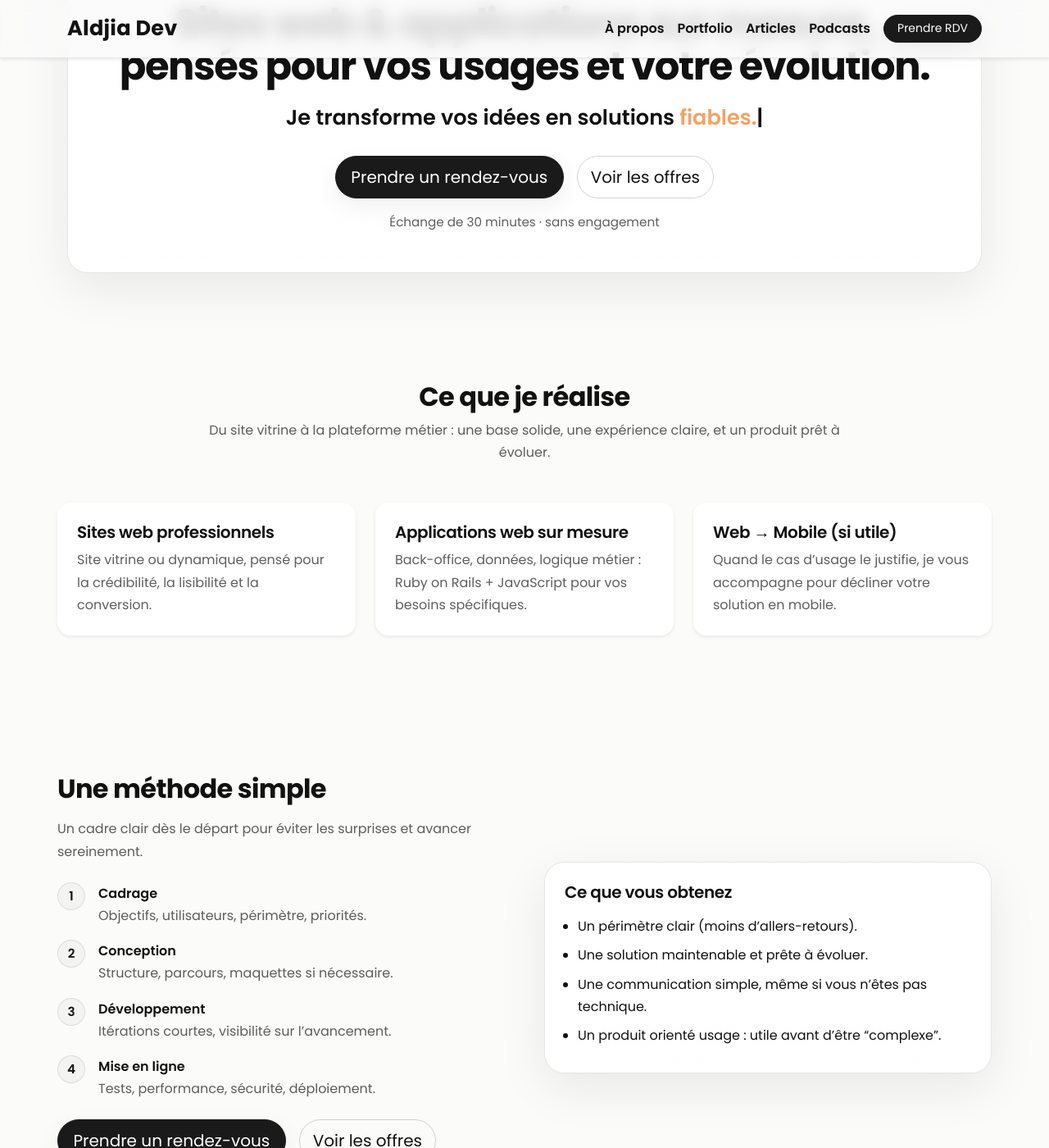
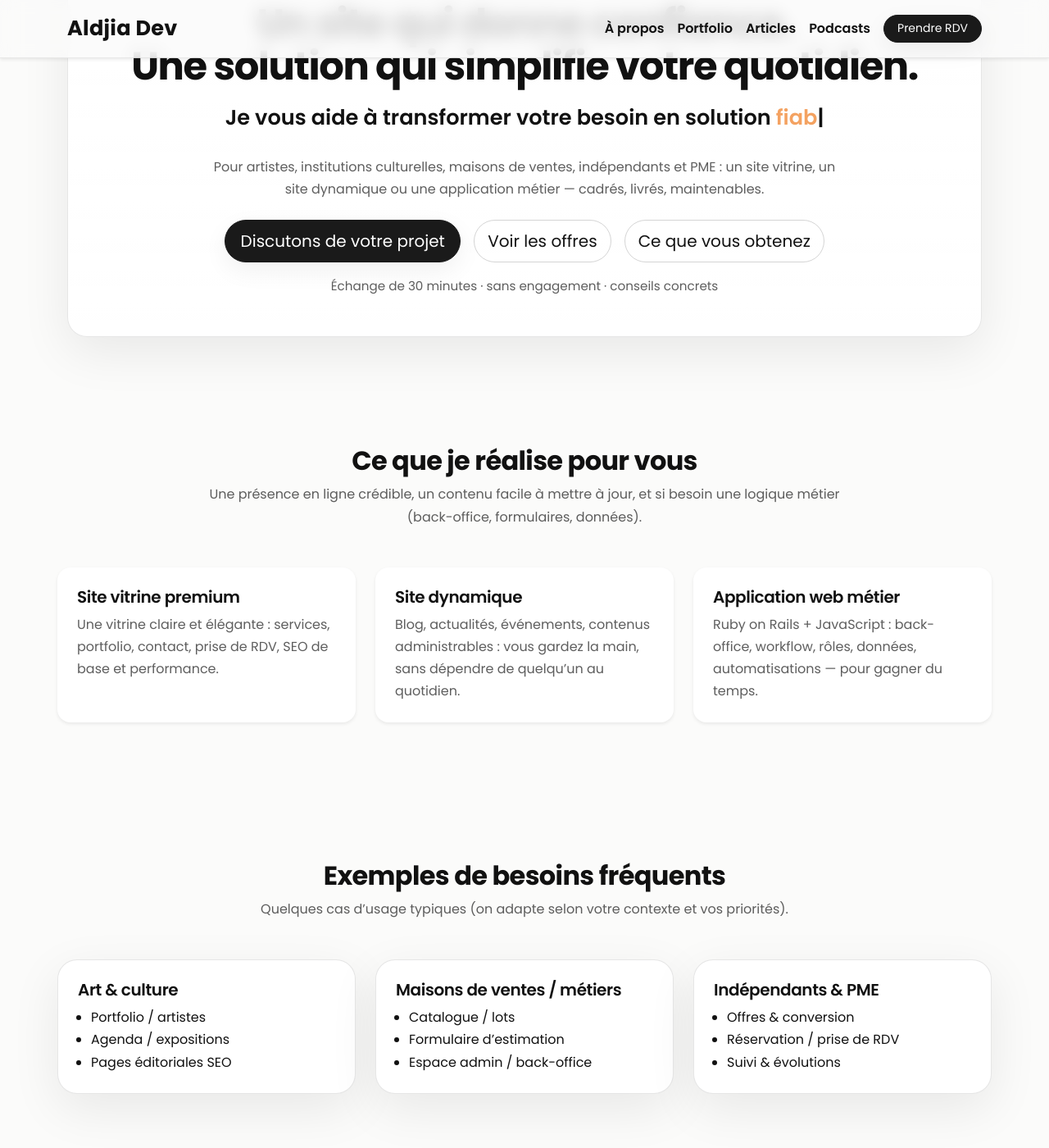
Before and after one commit to AldjiaDev/aldjia.dev, a Jekyll site: the page built from index.html, in a window 1280 px wide and 1400 px high, scrolled down 226 px. Shown: the whole window at 82% size. Built offline with Jekyll 4.4.1, drawn with Linux system fonts in a browser that asks for light colours; some of the changed text lies outside the part shown.

Commit message:
Refactor homepage to be more client-focused and value-driven

```diff
--- a/index.html
+++ b/index.html
@@ -1,7 +1,7 @@
 ---
 layout: default
-title: "Développeuse Fullstack Ruby on Rails freelance"
-description: "Je conçois des sites web et applications sur mesure pour professionnels et indépendants : clairs, fiables et évolutifs."
+title: "Sites web & applications Ruby on Rails — sur mesure, clairs et évolutifs"
+description: "Je conçois des sites web et applications sur mesure pour professionnels et indépendants : crédibles, rapides, pensés pour vos usages et votre croissance."
 ---
 
 <div class="home">
@@ -12,34 +12,39 @@ description: "Je conçois des sites web et applications sur mesure pour professi
       <div class="col-lg-12">
         <div class="hero-card text-center p-5">
 
-          <p class="kicker mb-3">Développeuse Fullstack freelance</p>
+          <p class="kicker mb-3">Développement web sur mesure</p>
 
           <h1 class="display-5 fw-bold mb-3 hero-title">
-            Sites web & applications sur mesure,<br class="d-none d-md-block">
-            pensés pour vos usages et votre évolution.
+            Un site qui donne confiance.<br class="d-none d-md-block">
+            Une solution qui simplifie votre quotidien.
           </h1>
 
           <p class="mb-4" style="font-size: 1.6rem; font-weight: 600; line-height: 1.35;">
-            Je transforme vos idées en solutions
+            Je vous aide à transformer votre besoin en solution
             <span style="display:inline-block; overflow: visible !important;">
               <span id="typed-text" style="color: var(--primary);"></span>
             </span>
           </p>
 
+          <p class="muted maxw mb-4">
+            Pour artistes, institutions culturelles, maisons de ventes, indépendants et PME :
+            un site vitrine, un site dynamique ou une application métier — cadrés, livrés, maintenables.
+          </p>
 
           <div class="d-flex justify-content-center gap-3 flex-wrap">
             <a href="https://cal.com/aldjia-boughias"
                target="_blank"
                rel="noopener"
                class="btn btn-primary btn-lg">
-              Prendre un rendez-vous
+              Discutons de votre projet
             </a>
 
             <a href="#offres" class="btn btn-outline-primary btn-lg">Voir les offres</a>
+            <a href="#reassurance" class="btn btn-outline-primary btn-lg">Ce que vous obtenez</a>
           </div>
 
           <p class="muted mt-3 mb-0" style="font-size: .95rem;">
-            Échange de 30 minutes · sans engagement
+            Échange de 30 minutes · sans engagement · conseils concrets
           </p>
 
         </div>
@@ -50,49 +55,95 @@ description: "Je conçois des sites web et applications sur mesure pour professi
   <!-- CE QUE JE FAIS -->
   <section class="container section">
     <div class="text-center mb-5">
-      <h2 class="section-title mb-2">Ce que je réalise</h2>
+      <h2 class="section-title mb-2">Ce que je réalise pour vous</h2>
       <p class="muted maxw">
-        Du site vitrine à la plateforme métier : une base solide, une expérience claire, et un produit prêt à évoluer.
+        Une présence en ligne crédible, un contenu facile à mettre à jour, et si besoin une logique métier (back-office, formulaires, données).
       </p>
     </div>
 
     <div class="row g-4">
       <div class="col-md-4">
         <div class="p-4 bg-white rounded-4 shadow-sm h-100">
-          <h3 class="h5 fw-semibold mb-2">Sites web professionnels</h3>
+          <h3 class="h5 fw-semibold mb-2">Site vitrine premium</h3>
           <p class="muted mb-0">
-            Site vitrine ou dynamique, pensé pour la crédibilité, la lisibilité et la conversion.
+            Une vitrine claire et élégante : services, portfolio, contact, prise de RDV, SEO de base et performance.
           </p>
         </div>
       </div>
 
       <div class="col-md-4">
         <div class="p-4 bg-white rounded-4 shadow-sm h-100">
-          <h3 class="h5 fw-semibold mb-2">Applications web sur mesure</h3>
+          <h3 class="h5 fw-semibold mb-2">Site dynamique</h3>
           <p class="muted mb-0">
-            Back-office, données, logique métier : Ruby on Rails + JavaScript pour vos besoins spécifiques.
+            Blog, actualités, événements, contenus administrables : vous gardez la main, sans dépendre de quelqu’un au quotidien.
           </p>
         </div>
       </div>
 
       <div class="col-md-4">
         <div class="p-4 bg-white rounded-4 shadow-sm h-100">
-          <h3 class="h5 fw-semibold mb-2">Web → Mobile (si utile)</h3>
+          <h3 class="h5 fw-semibold mb-2">Application web métier</h3>
           <p class="muted mb-0">
-            Quand le cas d’usage le justifie, je vous accompagne pour décliner votre solution en mobile.
+            Ruby on Rails + JavaScript : back-office, workflow, rôles, données, automatisations — pour gagner du temps.
           </p>
         </div>
       </div>
     </div>
   </section>
 
-  <!-- METHODE -->
+  <!-- POUR QUI / CAS D'USAGE -->
+  <section class="container section">
+    <div class="text-center mb-5">
+      <h2 class="section-title mb-2">Exemples de besoins fréquents</h2>
+      <p class="muted maxw">
+        Quelques cas d’usage typiques (on adapte selon votre contexte et vos priorités).
+      </p>
+    </div>
+
+    <div class="row g-4">
+      <div class="col-md-6 col-lg-4">
+        <div class="offer-card h-100 p-4">
+          <h3 class="h5 fw-semibold mb-2">Art & culture</h3>
+          <ul class="muted ps-3 mb-0">
+            <li>Portfolio / artistes</li>
+            <li>Agenda / expositions</li>
+            <li>Pages éditoriales SEO</li>
+          </ul>
+        </div>
+      </div>
+
+      <div class="col-md-6 col-lg-4">
+        <div class="offer-card h-100 p-4">
+          <h3 class="h5 fw-semibold mb-2">Maisons de ventes / métiers</h3>
+          <ul class="muted ps-3 mb-0">
+            <li>Catalogue / lots</li>
+            <li>Formulaire d’estimation</li>
+            <li>Espace admin / back-office</li>
+          </ul>
+        </div>
+      </div>
+
+      <div class="col-md-6 col-lg-4">
+        <div class="offer-card h-100 p-4">
+          <h3 class="h5 fw-semibold mb-2">Indépendants & PME</h3>
+          <ul class="muted ps-3 mb-0">
+            <li>Offres & conversion</li>
+            <li>Réservation / prise de RDV</li>
+            <li>Suivi & évolutions</li>
+          </ul>
+        </div>
+      </div>
+    </div>
+  </section>
+
+  <!-- MÉTHODE -->
   <section class="container section">
     <div class="row align-items-center g-5">
       <div class="col-lg-6">
-        <h2 class="section-title mb-3">Une méthode simple</h2>
+        <h2 class="section-title mb-3">Une méthode simple, pour éviter les surprises</h2>
         <p class="muted mb-4">
-          Un cadre clair dès le départ pour éviter les surprises et avancer sereinement.
+          On clarifie d’abord le besoin et les priorités, puis on construit en itérations.
+          Vous savez où on va, ce qui est inclus, et ce qui peut attendre.
         </p>
 
         <div class="d-flex flex-column gap-3">
@@ -100,7 +151,7 @@ description: "Je conçois des sites web et applications sur mesure pour professi
             <div class="pill">1</div>
             <div>
               <div class="fw-semibold">Cadrage</div>
-              <div class="muted">Objectifs, utilisateurs, périmètre, priorités.</div>
+              <div class="muted">Objectif, contenu, pages/fonctionnalités, contraintes, délais.</div>
             </div>
           </div>
 
@@ -108,7 +159,7 @@ description: "Je conçois des sites web et applications sur mesure pour professi
             <div class="pill">2</div>
             <div>
               <div class="fw-semibold">Conception</div>
-              <div class="muted">Structure, parcours, maquettes si nécessaire.</div>
+              <div class="muted">Structure & parcours, maquettes si nécessaire, messages clés.</div>
             </div>
           </div>
 
@@ -116,7 +167,7 @@ description: "Je conçois des sites web et applications sur mesure pour professi
             <div class="pill">3</div>
             <div>
               <div class="fw-semibold">Développement</div>
-              <div class="muted">Itérations courtes, visibilité sur l’avancement.</div>
+              <div class="muted">Itérations courtes, retours simples, avancement visible.</div>
             </div>
           </div>
 
@@ -124,7 +175,7 @@ description: "Je conçois des sites web et applications sur mesure pour professi
             <div class="pill">4</div>
             <div>
               <div class="fw-semibold">Mise en ligne</div>
-              <div class="muted">Tests, performance, sécurité, déploiement.</div>
+              <div class="muted">Tests, performance, SEO de base, sécurité, déploiement.</div>
             </div>
           </div>
         </div>
@@ -134,20 +185,20 @@ description: "Je conçois des sites web et applications sur mesure pour professi
              target="_blank"
              rel="noopener"
              class="btn btn-primary btn-lg">
-            Prendre un rendez-vous
+            Voir si votre projet est adapté
           </a>
           <a href="#offres" class="btn btn-outline-primary btn-lg">Voir les offres</a>
         </div>
       </div>
 
-      <div class="col-lg-6">
+      <div class="col-lg-6" id="reassurance">
         <div class="hero-card p-4">
           <h3 class="h5 fw-semibold mb-3">Ce que vous obtenez</h3>
           <ul class="muted mb-0 ps-3">
-            <li class="mb-2">Un périmètre clair (moins d’allers-retours).</li>
-            <li class="mb-2">Une solution maintenable et prête à évoluer.</li>
-            <li class="mb-2">Une communication simple, même si vous n’êtes pas technique.</li>
-            <li class="mb-2">Un produit orienté usage : utile avant d’être “complexe”.</li>
+            <li class="mb-2"><strong>Un périmètre clair</strong> (moins d’allers-retours, plus de sérénité).</li>
+            <li class="mb-2"><strong>Un rendu propre et cohérent</strong> (typographie, hiérarchie, lisibilité).</li>
+            <li class="mb-2"><strong>Un site rapide</strong> (performance, images optimisées, bonnes pratiques).</li>
+            <li class="mb-2"><strong>Une base maintenable</strong> (évolutive, facile à améliorer).</li>
           </ul>
         </div>
       </div>
@@ -158,9 +209,9 @@ description: "Je conçois des sites web et applications sur mesure pour professi
   <section id="offres" class="section" style="background-color: var(--bg-light);">
     <div class="container">
       <div class="text-center mb-5">
-        <h2 class="section-title mb-2">Offres & tarifs</h2>
+        <h2 class="section-title mb-2">Offres & repères de tarifs</h2>
         <p class="muted maxw">
-          Des repères pour vous projeter. Le prix final dépend du périmètre (pages, fonctionnalités, contenu, délais).
+          Des repères pour vous projeter. Le prix final dépend du périmètre (pages, contenu, fonctionnalités, délais, intégrations).
         </p>
       </div>
 
@@ -170,8 +221,13 @@ description: "Je conçois des sites web et applications sur mesure pour professi
             <h3 class="h5 fw-semibold mb-1">Essentiel</h3>
             <p class="muted mb-2">Site vitrine</p>
             <p class="fs-4 fw-bold mb-3">À partir de 1 500 € HT</p>
+            <ul class="muted ps-3 mb-4">
+              <li>Structure claire + sections</li>
+              <li>Prise de RDV / contact</li>
+              <li>SEO de base + performance</li>
+            </ul>
             <a href="https://cal.com/aldjia-boughias" target="_blank" rel="noopener" class="btn btn-primary w-100">
-              Prendre un rendez-vous
+              Estimer votre projet
             </a>
           </div>
         </div>
@@ -181,8 +237,13 @@ description: "Je conçois des sites web et applications sur mesure pour professi
             <h3 class="h5 fw-semibold mb-1">Pro</h3>
             <p class="muted mb-2">Site dynamique</p>
             <p class="fs-4 fw-bold mb-3">À partir de 5 000 € HT</p>
+            <ul class="muted ps-3 mb-4">
+              <li>Contenu administrable</li>
+              <li>Pages SEO (blog/actus)</li>
+              <li>Évolutions facilitées</li>
+            </ul>
             <a href="https://cal.com/aldjia-boughias" target="_blank" rel="noopener" class="btn btn-primary w-100">
-              Prendre un rendez-vous
+              Définir votre besoin
             </a>
           </div>
         </div>
@@ -192,46 +253,63 @@ description: "Je conçois des sites web et applications sur mesure pour professi
             <h3 class="h5 fw-semibold mb-1">Sur mesure</h3>
             <p class="muted mb-2">Application web</p>
             <p class="fs-4 fw-bold mb-3">À partir de 7 000 € HT</p>
+            <ul class="muted ps-3 mb-4">
+              <li>Back-office & rôles</li>
+              <li>Données / workflow métier</li>
+              <li>Intégrations (API, outils)</li>
+            </ul>
             <a href="https://cal.com/aldjia-boughias" target="_blank" rel="noopener" class="btn btn-primary w-100">
-              Prendre un rendez-vous
+              Obtenir un devis clair
             </a>
           </div>
         </div>
       </div>
+
+      <div class="text-center mt-5">
+        <p class="muted mb-3">
+          Vous ne savez pas quelle offre choisir ? On commence par un échange et je vous conseille la meilleure option.
+        </p>
+        <a href="https://cal.com/aldjia-boughias"
+           target="_blank"
+           rel="noopener"
+           class="btn btn-outline-primary btn-lg">
+          Faire le point sur votre projet
+        </a>
+      </div>
     </div>
   </section>
 
-  <!-- QUI SUIS-JE -->
+  <!-- À PROPOS (courte, orientée confiance) -->
   <section class="section" style="background-color: #fff;">
     <div class="container">
       <div class="row align-items-center g-5 justify-content-center">
 
         <div class="col-lg-5 text-center">
           <img src="{{ '/assets/images/portrait.jpg' | relative_url }}"
-               alt="Portrait Aldjia Boughias"
+               alt="Aldjia Boughias — développeuse Ruby on Rails freelance"
                class="rounded-circle shadow"
                style="width: 190px; height: 190px; object-fit: cover;">
         </div>
 
         <div class="col-lg-7">
-          <h2 class="section-title mb-3">À propos</h2>
+          <h2 class="section-title mb-3">Un partenaire fiable (même si vous n’êtes pas technique)</h2>
 
           <p class="muted mb-3">
-            Je suis <strong>Aldjia Boughias</strong>, développeuse Fullstack freelance.
-            J’aide des professionnels et indépendants à transformer un besoin métier en solution digitale claire et évolutive.
+            Je m’appelle <strong>Aldjia Boughias</strong>. Mon rôle : comprendre votre besoin, poser un cadre clair,
+            et livrer une solution simple à utiliser, prête à évoluer.
           </p>
 
           <p class="muted mb-4">
-            Mon parcours en relation client m’a appris à cadrer, prioriser et avancer avec méthode.
-            Je suis aussi fondatrice de <strong>Readnest</strong> et des podcasts <strong>Dev Zone</strong> & <strong>ART au Féminin</strong>.
+            Si vous cherchez quelqu’un de <strong>structuré</strong>, qui communique clairement et qui pense “usage” avant “complexité”,
+            on devrait bien s’entendre.
           </p>
 
           <div class="d-flex gap-3 flex-wrap">
+            <a href="{{ '/realisations' | relative_url }}" class="btn btn-outline-primary">
+              Voir des réalisations
+            </a>
             <a href="{{ '/about' | relative_url }}" class="btn btn-outline-primary">
-              Découvrir mon parcours
-            </a>
-            <a href="{{ '/blog' | relative_url }}" class="btn btn-outline-primary">
-              Lire mes articles
+              À propos (détails)
             </a>
           </div>
         </div>
@@ -240,49 +318,14 @@ description: "Je conçois des sites web et applications sur mesure pour professi
     </div>
   </section>
 
-  <!-- ARTICLES & PODCASTS -->
+  <!-- RESSOURCES -->
   <section class="container section">
-    <div class="text-center mb-5">
-      <h2 class="section-title mb-2">Articles & podcasts</h2>
-      <p class="muted maxw">
-        Tutoriels, retours d’expérience et conversations autour du développement web, du produit et des parcours.
-      </p>
-    </div>
-
-    <div class="row g-4">
-
-      <div class="col-md-6">
-        <div class="offer-card h-100 p-4 text-start">
-          <h3 class="h5 fw-semibold mb-2">Articles</h3>
-          <p class="muted mb-3">
-            Ruby on Rails, bonnes pratiques, vision produit : des contenus pour construire des solutions utiles.
-          </p>
-          <a href="{{ '/blog' | relative_url }}" class="btn btn-outline-primary">
-            Voir tous les articles
-          </a>
-        </div>
-      </div>
-
-      <div class="col-md-6">
-        <div class="offer-card h-100 p-4 text-start">
-          <h3 class="h5 fw-semibold mb-2">Podcasts</h3>
-          <p class="muted mb-3">
-            Dev Zone & ART au Féminin : conversations sur la tech, la création et les parcours.
-          </p>
-          <a href="{{ '/podcasts' | relative_url }}" class="btn btn-outline-primary">
-            Découvrir les podcasts
-          </a>
-        </div>
-      </div>
-
-    </div>
-
     <div class="text-center mt-5">
       <a href="https://cal.com/aldjia-boughias"
          target="_blank"
          rel="noopener"
          class="btn btn-primary btn-lg">
-        Prendre un rendez-vous
+        Discutons de votre projet
       </a>
       <p class="muted mt-3 mb-0" style="font-size: .95rem;">
         Échange de 30 minutes · sans engagement
@@ -296,7 +339,7 @@ description: "Je conçois des sites web et applications sur mesure pour professi
 <script src="https://cdn.jsdelivr.net/npm/typed.js@2.0.12"></script>
 <script>
   const typed = new Typed("#typed-text", {
-    strings: ["claires.", "fiables.", "évolutives.", "centrées sur l’usage."],
+    strings: ["claire.", "fiable.", "évolutive.", "pensée pour vos usages."],
     typeSpeed: 45,
     backSpeed: 25,
     backDelay: 2200,
```
